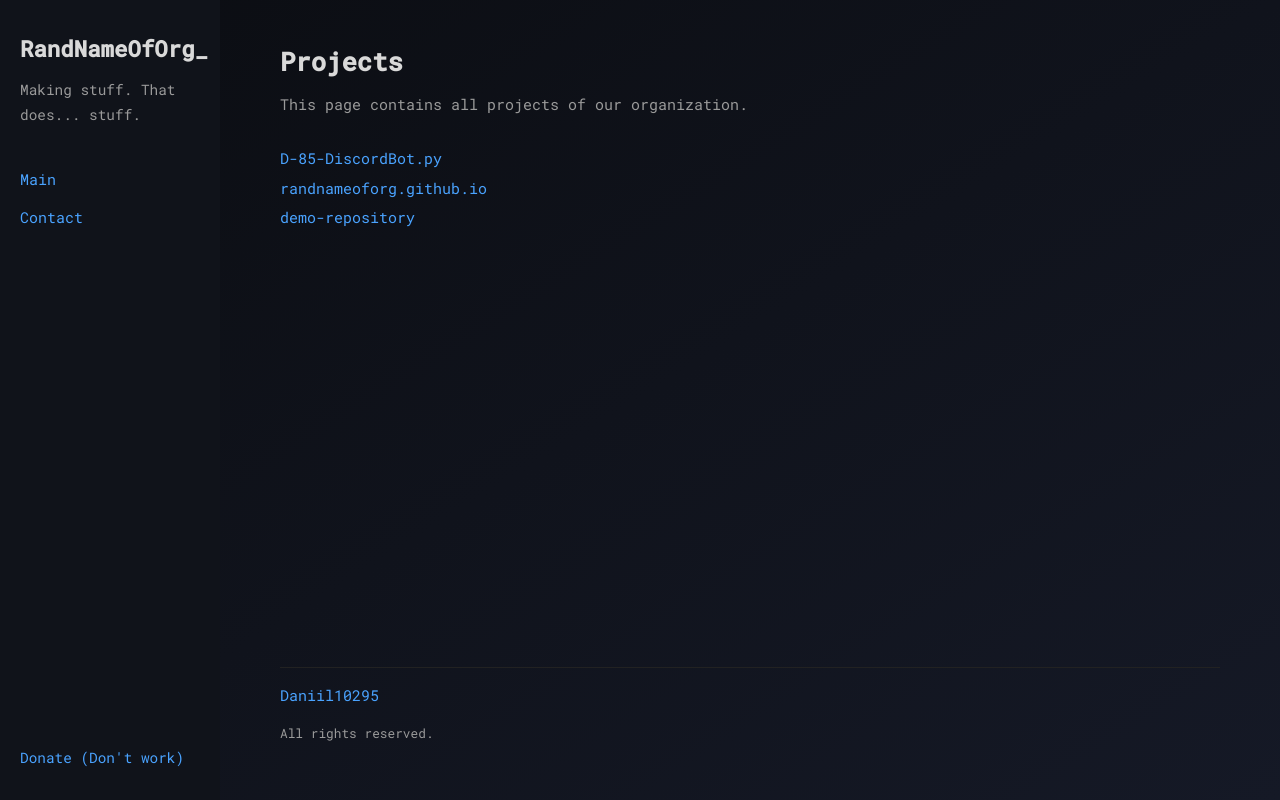
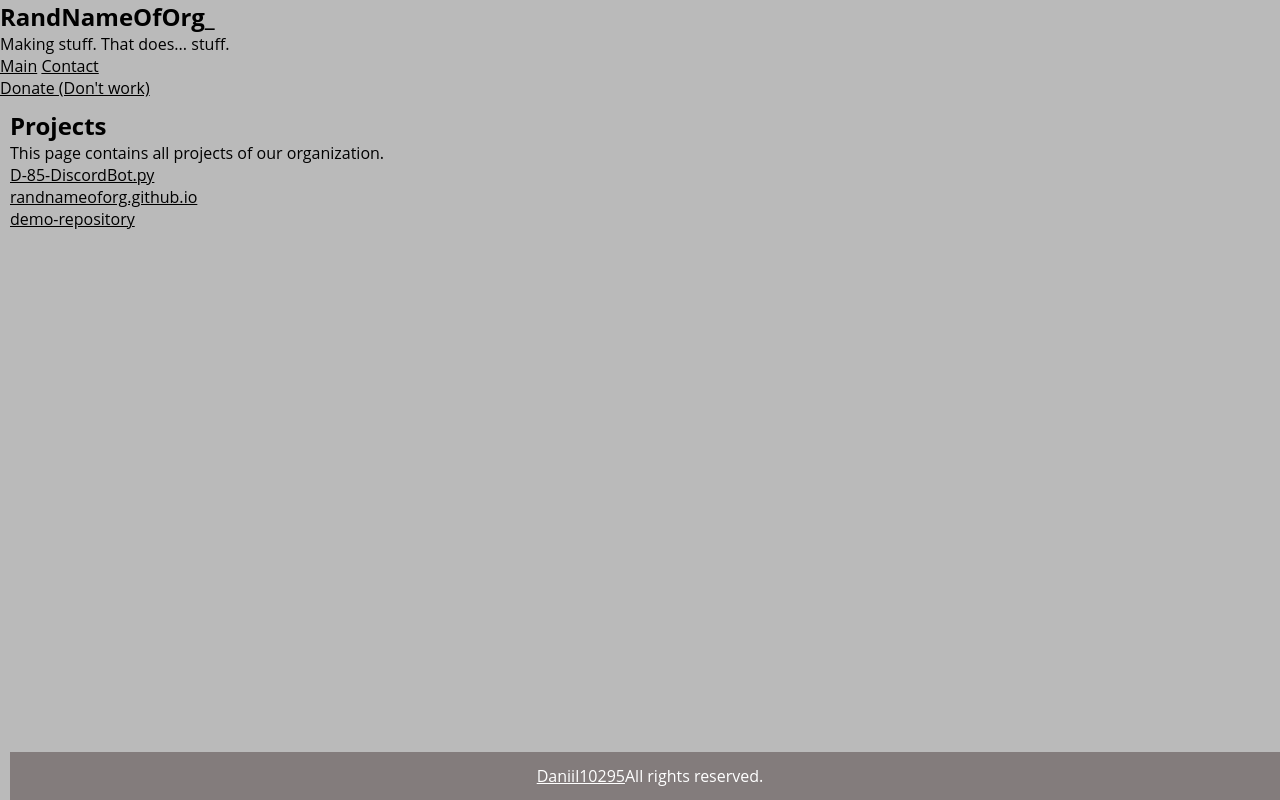
Before and after one commit to RandNameOfOrg/randnameoforg.github.io, a Python web app: template templates/Contact.html in a window 1280 px wide. Run offline with Jinja, Linux system fonts and the light colour scheme; the template is opened without the code that fills it, so the values that code supplies are empty.

Commit message:
Update style.css

```diff
--- a/static/style.css
+++ b/static/style.css
@@ -1,139 +1,101 @@
-@import url('https://fonts.googleapis.com/css2?family=Roboto+Mono:wght@400;500&display=swap');
+:root {
 
-:root {
-    --bg-dark: #0e0f12;
-    --bg-panel: #10131a;
-    --text-primary: #d9d9d9;
-    --text-secondary: #9a9a9a;
-    --accent: #4aa3ff;
+    --header-bg-color: #837c7c;
+
+    --main-bg-color: #bababa;
+
+    --text-color: linear-gradient(to right, #fb2023, #3c53ec);
+
 }
 
-/* ===== СБРОС ===== */
+
+
 * {
+
     margin: 0;
+
     padding: 0;
+
     box-sizing: border-box;
+
 }
 
-html, body {
-    height: 100%;
+
+
+a { color: inherit; }
+
+
+
+body {
+
+    font-family: 'Open Sans', sans-serif;
+
+    text-decoration: none;
+
+    color: var(--text-color);
+
+
+
+    background-color: var(--main-bg-color);
+
 }
 
-body {
-    background: linear-gradient(to bottom right, #0b0d12, #151926);
-    color: var(--text-primary);
-    font-family: 'Roboto Mono', monospace;
-    font-size: 15px;
-    line-height: 1.7;
+
+
+header {
+
+    background-color: var(--header-bg-color);
+
+    padding: 10px;
+
+    border-radius: 1px;
+
+    border: black;
+
 }
 
-/* ===== ОБЩИЙ КОНТЕЙНЕР ===== */
-.wrapper {
-    display: flex;
-    min-height: 100vh;
+
+
+main {
+
+    background-color: var(--main-bg-color);
+
+    padding: 10px;
+
 }
 
-/* ===== БОКОВАЯ ПАНЕЛЬ ===== */
-.sidebar {
-    width: 220px;
-    background: var(--bg-panel);
-    padding: 30px 20px;
+
+
+footer {
+
+    position: fixed;
+
+    background-color: var(--header-bg-color);
+
+    color: white;
+
+    bottom: 0;
+
+    width: 100%;
+
     display: flex;
-    flex-direction: column;
-    justify-content: space-between;
+
+    justify-content: center;
+
+
+
+    text-align: center;
+
+    padding: min(13px, 5vh);
+
 }
 
-.sidebar h1 {
-    font-size: 1.4rem;
-    color: var(--text-primary);
-    margin-bottom: 10px;
-}
 
-.sidebar .tagline {
-    color: var(--text-secondary);
-    font-size: 0.9rem;
-    margin-bottom: 40px;
-}
 
-.sidebar nav {
-    display: flex;
-    flex-direction: column;
-    gap: 12px;
-}
+.project_list {
 
-.sidebar a {
-    color: var(--accent);
-    text-decoration: none;
-    transition: color 0.2s;
-}
+    border: black;
 
-.sidebar a:hover {
-    text-decoration: underline;
-}
+    border-radius: 5px;
 
-.bottom-link {
-    margin-top: auto;
-    font-size: 0.9rem;
-}
-
-/* ===== ОСНОВНОЙ КОНТЕНТ ===== */
-.content {
-    flex: 1;
-    padding: 40px 60px;
-    display: flex;
-    flex-direction: column;
-    justify-content: flex-start; /* чтобы элементы были компактно сверху */
-}
-
-.content h2 {
-    font-size: 1.6rem;
-    color: var(--text-primary);
-    margin-bottom: 8px;
-}
-
-.content p {
-    color: var(--text-secondary);
-    margin-bottom: 15px;
-}
-
-.content ul {
-    list-style: none;
-    padding: 0;
-    margin-top: 10px;
-}
-
-.content li {
-    margin: 4px 0; /* компактное расстояние между проектами */
-}
-
-.content a {
-    color: var(--accent);
-    text-decoration: none;
-}
-
-.content a:hover {
-    text-decoration: underline;
-}
-
-/* ===== ФУТЕР ===== */
-footer {
-    margin-top: auto; /* футер всегда внизу, но не растягивает контент */
-    text-align: left;
-    border-top: 1px solid #222;
-    padding-top: 15px;
-}
-
-footer a {
-    color: var(--accent);
-    text-decoration: none;
-}
-
-footer a:hover {
-    text-decoration: underline;
-}
-
-footer .small {
-    color: var(--text-secondary);
-    font-size: 0.8rem;
-    margin-top: 6px;
-}
+    justify-content: center;
```
